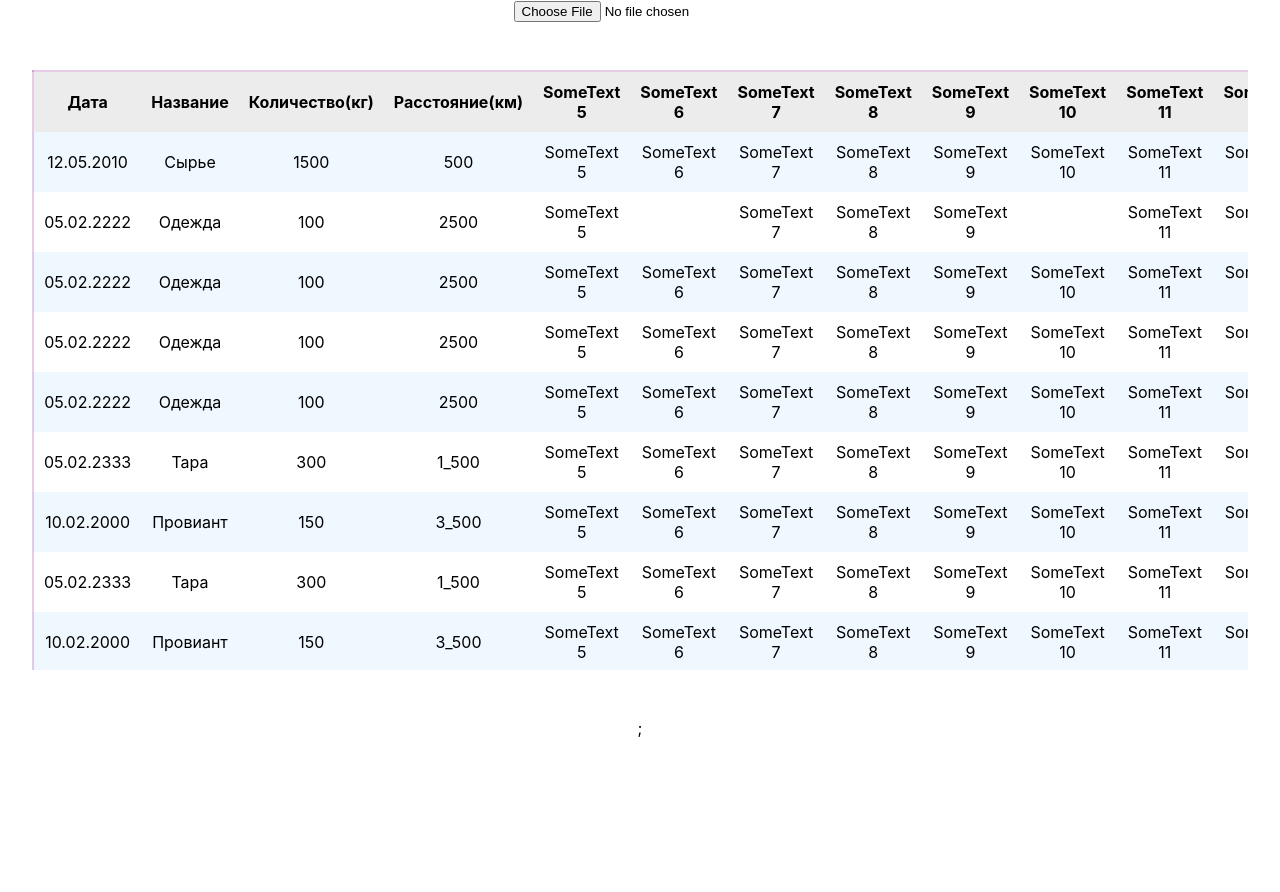
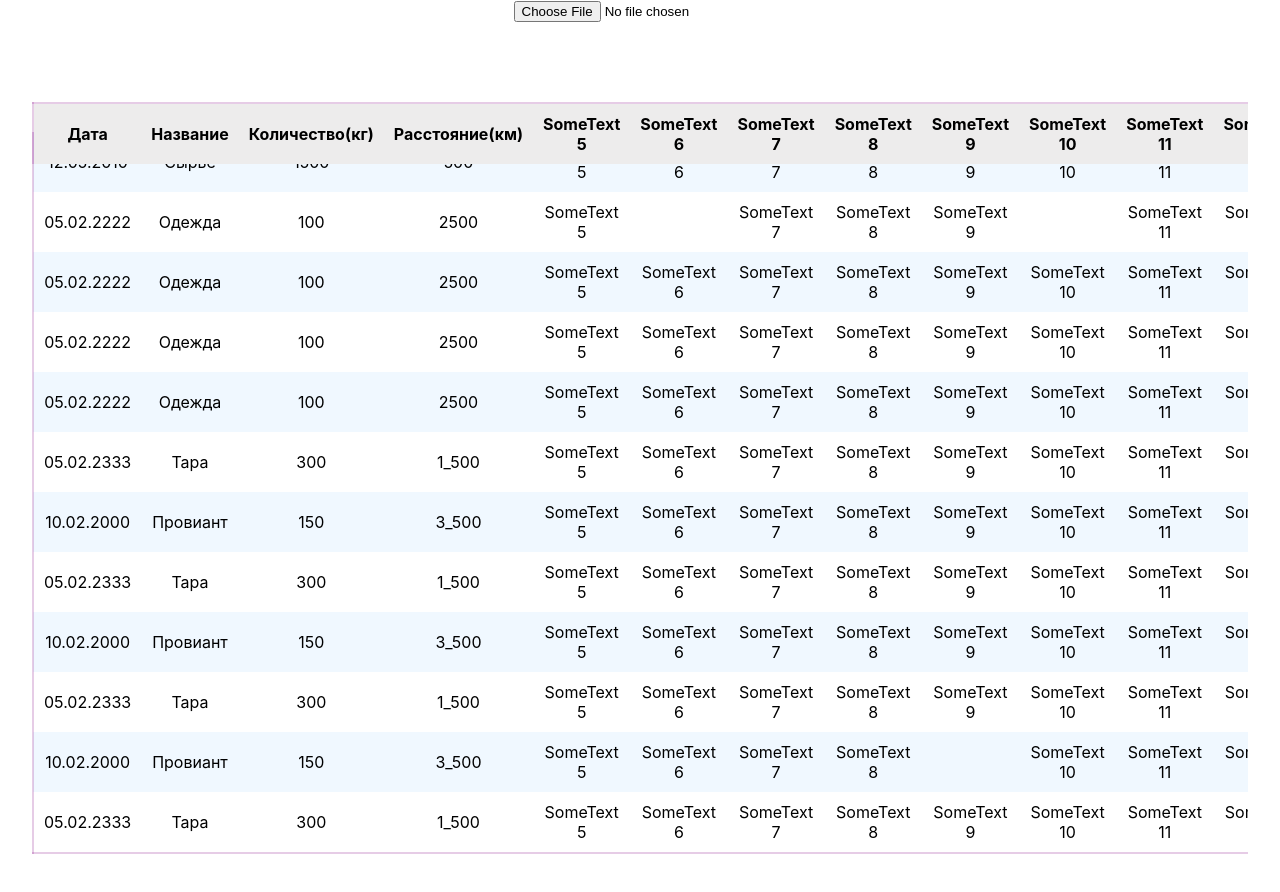
Before and after one commit to SashaZaicev/info-table-json, a React (Create React App) app: page / in a window 1280 px wide. Shown: the top 892 px of the page. Before the commit the page ends 800 px from the top, so only its background shows below. Built offline with nearby package versions, Linux system fonts and the light colour scheme.

Commit message:
fix header fixed top

```diff
--- a/src/App.scss
+++ b/src/App.scss
@@ -1,5 +1,4 @@
 .App {
-  height: 100vh;
   text-align: center;
   vertical-align: middle;
 }
--- a/src/App.tsx
+++ b/src/App.tsx
@@ -9,7 +9,7 @@ import {addTables, startTable} from "./store/tableReducer/actions";
 
 const dataUrl = fileJSON;
 
-export  const App = () => {
+export const App = () => {
   let json;
 
   const tablesStore = useSelector((state: AppRootStateType) => (
@@ -55,13 +55,13 @@ export  const App = () => {
           className="inputFile"
           type="file"
           name="JSON file"
-          onChange={(ev:ChangeEvent<HTMLInputElement>) => handleFileSelect(ev)}
+          onChange={(ev: ChangeEvent<HTMLInputElement>) => handleFileSelect(ev)}
           accept=".json"
         />
       </header>
       {tablesStore && (
         <TableContainer dataUrl={tablesStore}/>
-      )};
+      )}
     </div>
   );
 };
--- a/src/components/Table.tsx
+++ b/src/components/Table.tsx
@@ -1,16 +1,44 @@
-import {FC} from 'react';
+import React, {
+  ChangeEvent, ChangeEventHandler,
+  FC,
+  ReactNode, SyntheticEvent,
+  useEffect,
+  useRef,
+  useState
+} from 'react';
 import style from './style/table.module.scss'
 import {generateKey} from "src/helpers";
 import {PropsType} from "./types";
 
 export const Table: FC<PropsType> = ({dataUrl}) => {
   const [firstDataItem] = dataUrl;
+  const headRef = useRef<HTMLTableSectionElement>(null)
+  const [top, setTop] = useState(0)
 
+  useEffect(() => {
+    window.addEventListener('scroll', handleScroll)
+    return () => {
+      window.removeEventListener('scroll', handleScroll);
+    }
+  }, [])
+  const handleScroll = (event: Event) => {
+    const ref = headRef
+    // @ts-ignore
+    const target = event.currentTarget.scrollY
+    if (ref.current &&
+      ref.current.parentElement
+      && ref.current.parentElement.offsetTop < target
+      && ref.current.parentElement.offsetTop
+      + ref.current.parentElement.offsetHeight
+      - ref.current.clientHeight > target) {
+      setTop(target - ref.current.parentElement.offsetTop)
+    }
+  }
   const tableHeader = Object.entries(firstDataItem.columnsName).map(
     ([key, value], index) => (
       <th
         key={generateKey(index)}
-        className={style.headerT}>
+        className={`${style.headerT} ${style.sticky}`}>
         {value}
       </th>
     )
@@ -33,7 +61,7 @@ export const Table: FC<PropsType> = ({dataUrl}) => {
       `${style.container} ${style.mtb3} ${style.tableResponsive}`
     }>
       <table className={`${style.table}`}>
-        <thead className={`${style.sticky}`}>
+        <thead ref={headRef} style={{top: top}}>
         <tr>{tableHeader}</tr>
         </thead>
         <tbody>{tableBody}</tbody>
--- a/src/components/style/table.module.scss
+++ b/src/components/style/table.module.scss
@@ -1,7 +1,6 @@
 .container {
   margin: auto;
   min-width: 600px;
-  height: 600px;
 }
 
 .mtb3 {
@@ -12,6 +11,11 @@
 .table {
   border-collapse: collapse;
   border: 2px solid rgba(128, 0, 128, 0.2);
+  position: relative;
+
+  thead {
+    position: relative;
+  }
 
   th, td, tr {
     text-align: center;
@@ -20,16 +24,13 @@
 }
 
 .sticky {
-  position: sticky;
-  position: -webkit-sticky;
-  top: 0;
   background-color: #edecec;
   padding: 2px 5px;
 }
 
 .tableResponsive {
   overflow-x: scroll;
-  width: 95vw;
+  max-width: 95vw;
 }
 
 tbody tr:nth-child(odd) {
```
Lines whose indentation alone changed are shown as unchanged.
